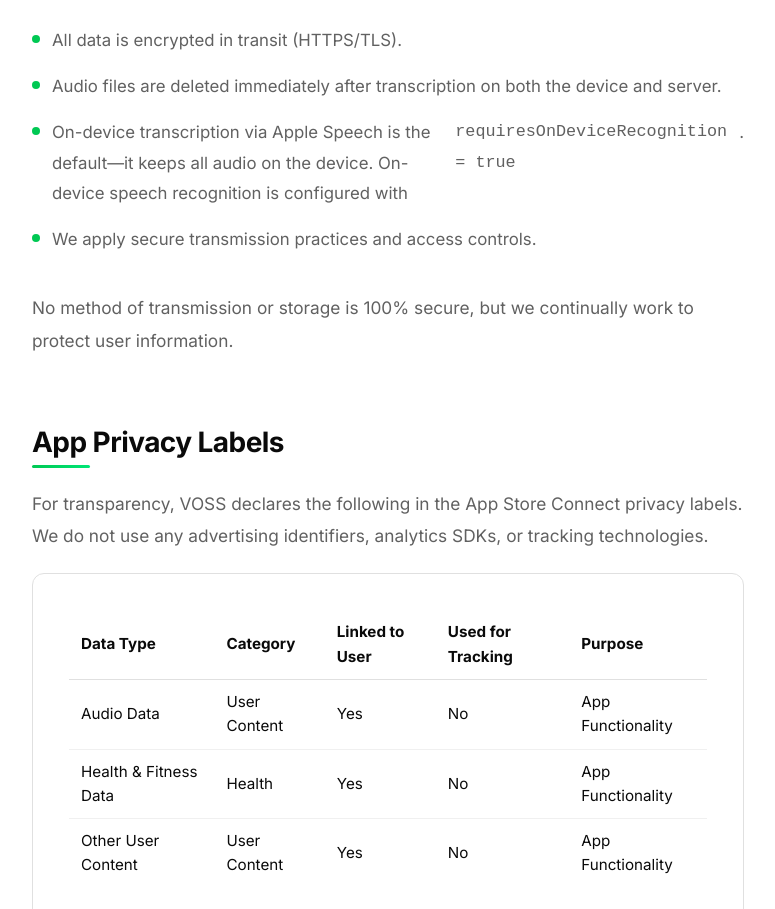
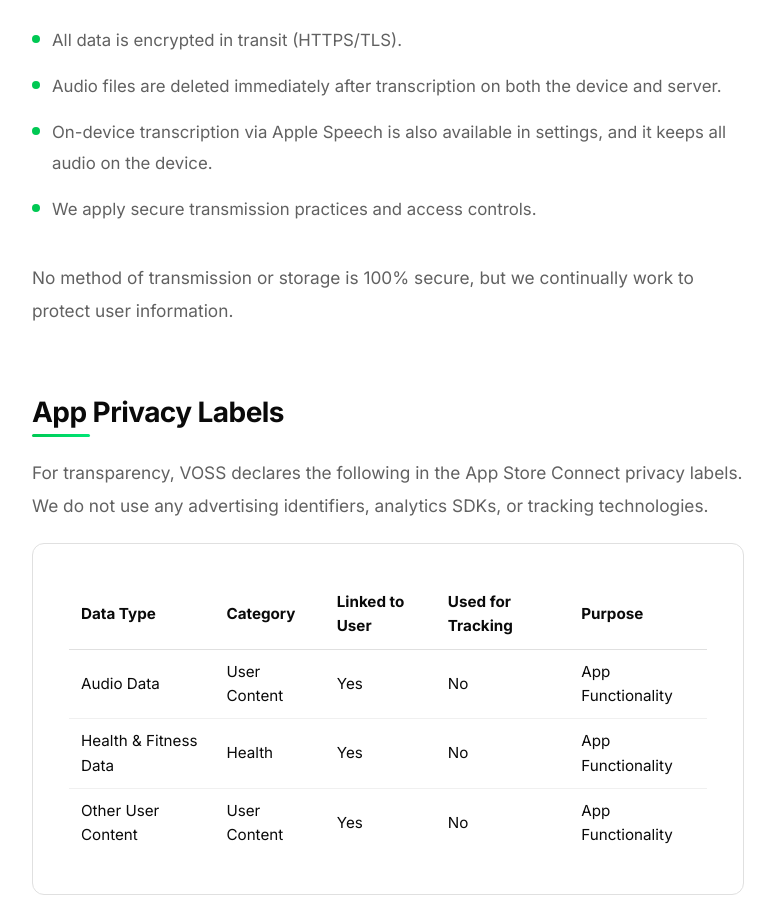
Before and after one commit to kkejibe/Kalmorn, a website: page voss-privacy/index.html in a window 1280 px wide. Shown: the part 4331-5240 px from the top of the page, without its empty margins (252-1027 px from the left). Drawn offline with Linux system fonts and the light colour scheme.

Commit message:
privacy changes

```diff
--- a/voss-privacy/index.html
+++ b/voss-privacy/index.html
@@ -129,7 +129,7 @@
         <ul>
           <li>All data is encrypted in transit (HTTPS/TLS).</li>
           <li>Audio files are deleted immediately after transcription on both the device and server.</li>
-          <li>On-device transcription via Apple Speech is the default—it keeps all audio on the device. On-device speech recognition is configured with <code>requiresOnDeviceRecognition = true</code>.</li>
+          <li>On-device transcription via Apple Speech is also available in settings, and it keeps all audio on the device.</li>
           <li>We apply secure transmission practices and access controls.</li>
         </ul>
         <p>No method of transmission or storage is 100% secure, but we continually work to protect user information.</p>
```
